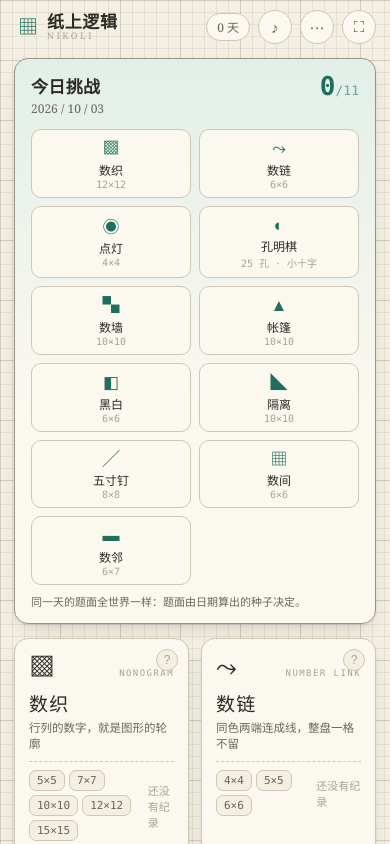
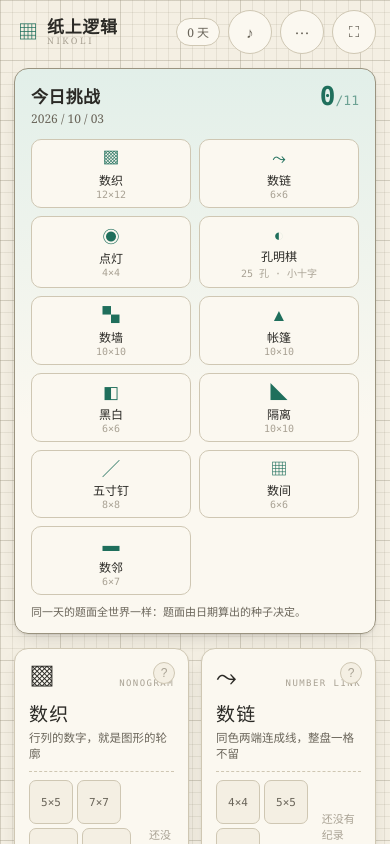
Before and after one commit to z-biz-game/z-biz-game-nikoli-cos, a website with bundled scripts: page index.html in a window 390 px wide. Built offline with nearby package versions, Linux system fonts and the light colour scheme.

Commit message:
fix(nikoli): 手机档整屏补 44px 指尖下限（63 枚可见控件里 52 枚低于线）
按形状分四类：36× .size-chip（选盘幅）、11× .kind-help（玩法卡上唯一那枚「不是开这局」的
入口）、3× .icon、以及 .brand/.textlink。另有对局工具条与结算卡那一层，只有把隐藏面板全部
揭开才露出来：.ctl 44x38、.ghost 56x36、.tool-toggle button 38x52、.primary 324x42。
.kind-help 撑到 44 后画出来的仍是那枚 22px 圈（描边与底色挪进 ::before，z-index:0 压在字下）。

量：_tmp-fix7-measure-r3.log + 补测 _tmp-nikoli-recheck-r2.log（warm/cold 0/63、reveal 0/73）

```diff
--- a/css/game.css
+++ b/css/game.css
@@ -267,3 +267,36 @@ body {
 .fixed-bottom, .bottom-bar, .hud-bottom, footer.app-footer {
   padding-bottom: calc(var(--sab) + env(safe-area-inset-bottom, 0px));
 }
+
+/* ── 手机档：44px 指尖下限（390×844 与 320×640 各量一遍）─────────────────────
+   这一屏上 63 枚可见控件有 52 枚低于下限，按形状分四类（数字是实测）：
+     36× .size-chip 36x21 / 49x21 / 100x24   11× .kind-help 22x22
+      3× .icon 34x34                          1× .brand 108x31 · 1× .textlink
+   .kind-help 是玩法卡上唯一一枚「不是开这局」的入口，撑到 44 之后画出来的仍是那枚
+   22px 的圈（描边与底色挪到 ::before），并贴到边角，免得 44 的盒子压住标题那一行。 */
+@media (max-width: 420px) {
+  .brand, .textlink, .ctl, .ghost, .primary, .tool-toggle button { min-height: 44px; }
+  /* 后四枚是开局页看不见的那一层（对局工具条 / 结算卡），只有把隐藏面板全部揭开才量得到：
+     实测 .ctl 44x38、.ghost 56x36、.tool-toggle button 49x35、.primary 324x42——它们靠
+     padding 撑高度，加下限必须同时把内容摆正，否则字会顶在盒子顶上。 */
+  .ctl, .ghost, .primary, .tool-toggle button {
+    display: inline-flex; align-items: center; justify-content: center;
+  }
+  /* 改完再量，那两枚（笔/橡皮）成了 38x52：高度被上面那条撑住了，宽度还差 6px——
+     它们只写了一个字的文案，撑宽只能靠下限本身。 */
+  .tool-toggle button { min-width: 44px; }
+  .icon { width: 44px; height: 44px; }
+  .size-chip { min-height: 44px; min-width: 44px; }
+  .kind-help {
+    position: absolute; top: 2px; right: 2px; width: 44px; height: 44px;
+    display: grid; place-items: center; background: none; border: 0;
+    color: var(--ink-faint); font-size: 12px; z-index: 0;
+  }
+  /* z-index:0 让这张按钮自成层叠上下文，::before 那枚 -1 的圈就落在「?」字底下、
+     又不会钻到卡片背景之下去。 */
+  .kind-help::before {
+    content: ''; position: absolute; inset: 11px; z-index: -1; border-radius: 50%;
+    border: 1px solid var(--rule); background: var(--paper);
+  }
+  .kind-help:hover::before { border-color: var(--accent); }
+}
```
